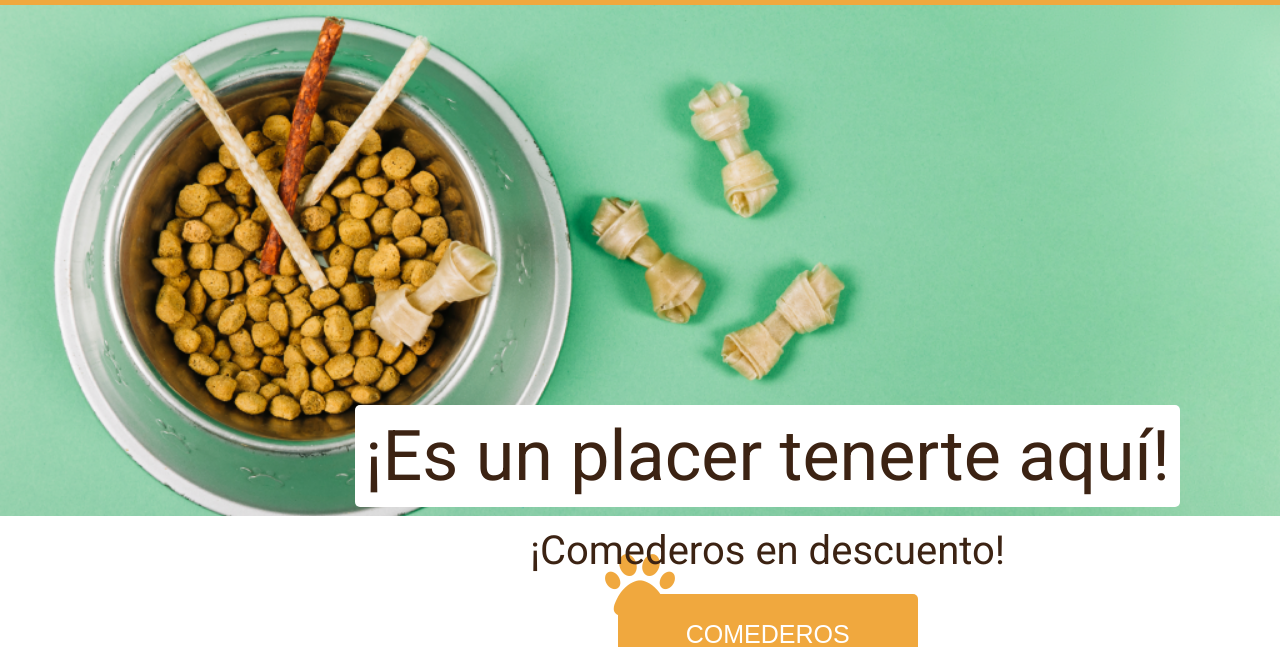
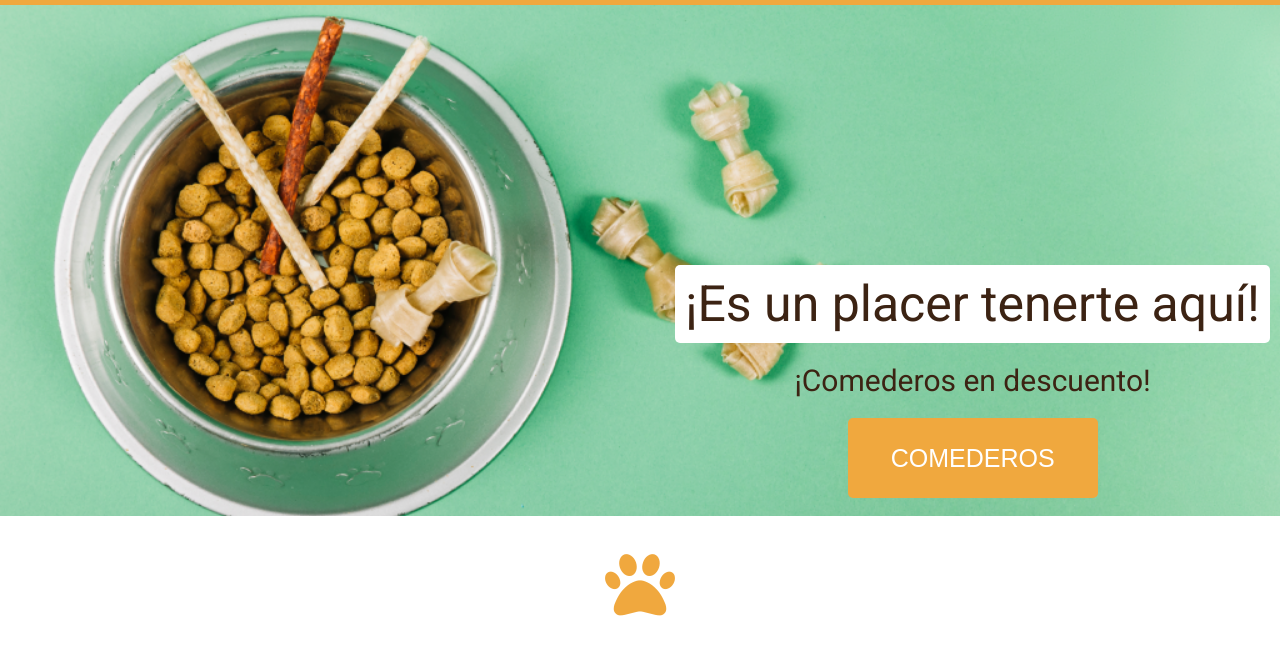
Before and after one commit to adriana75/FrontEnd-I---DH, a plain HTML site: page root/index.html in a window 1280 px wide. Shown: the part 125-772 px from the top of the page. Drawn offline with Linux system fonts and the light colour scheme.

Commit message:
Organizando texto del banner

```diff
--- a/root/css/style.css
+++ b/root/css/style.css
@@ -75,21 +75,21 @@ option {
     display: flex;
     flex-direction: column;
     position: absolute;
-    right: 100px;
-    top: 400px;
+    right: 10px;
+    top: 260px;
 }
 
 .informacion-banner div p:first-child{
     background-color: #fff;
     border-radius: 5px;
     color: #3C2313;
-    font-size: 70px;
+    font-size: 50px;
     padding: 10px;
 }
 
 .informacion-banner div p:nth-child(2) {
     color: #3C2313;
-    font-size: 40px;
+    font-size: 30px;
     padding: 20px;
 }
 
@@ -100,7 +100,7 @@ option {
     color: #fff;
     font-size: 25px;
     height: 80px;
-    width: 300px;
+    width: 250px;
 }
 
 main {
```
